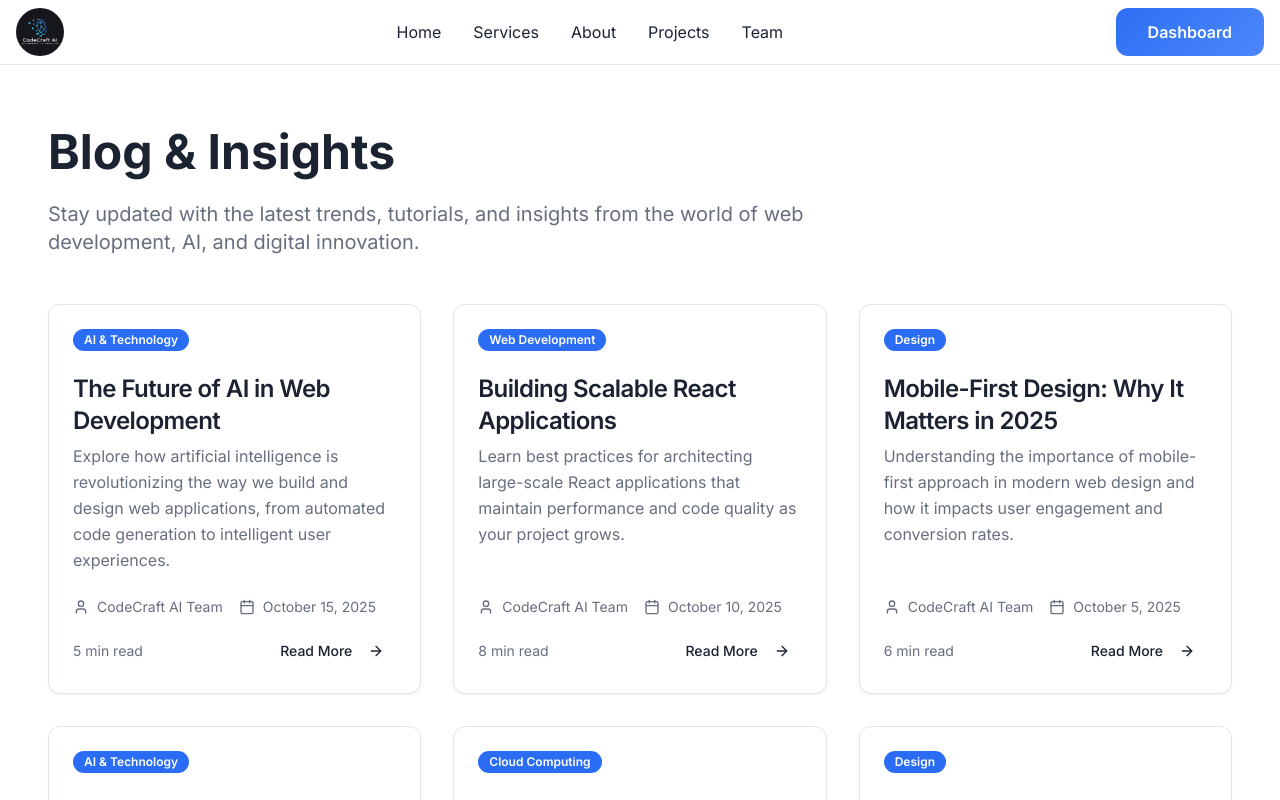
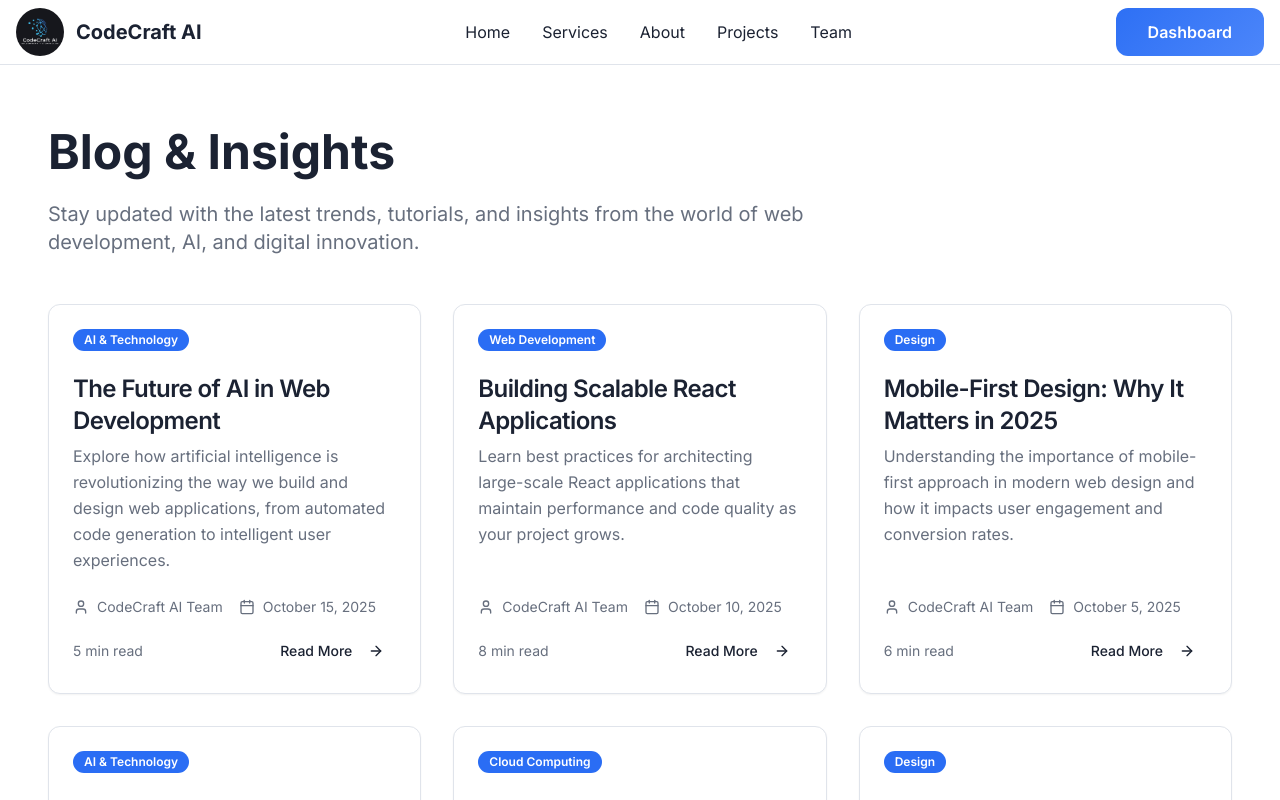
Before and after one commit to Ummay480/codecraft-ai-web, a React (Vite) app: page /blog in a window 1280 px wide. Shown: the top 800 px of the page. Built offline with nearby package versions, Linux system fonts and the light colour scheme; the HTML template or start-up script is replaced by a standard one.

Commit message:
Add company name to header

```diff
--- a/src/components/Header.tsx
+++ b/src/components/Header.tsx
@@ -9,8 +9,9 @@ const Header = () => {
   return (
     <header className="fixed top-0 left-0 right-0 z-50 bg-background/80 backdrop-blur-md border-b border-border">
       <div className="container mx-auto px-4 h-16 flex items-center justify-between">
-        <div className="flex items-center space-x-2">
+        <div className="flex items-center space-x-3">
           <img src={logo} alt="CodeCraft AI Logo" className="h-12 w-12 rounded-full object-cover" />
+          <span className="text-xl font-bold text-foreground">CodeCraft AI</span>
         </div>
 
         {/* Desktop Navigation */}
```
